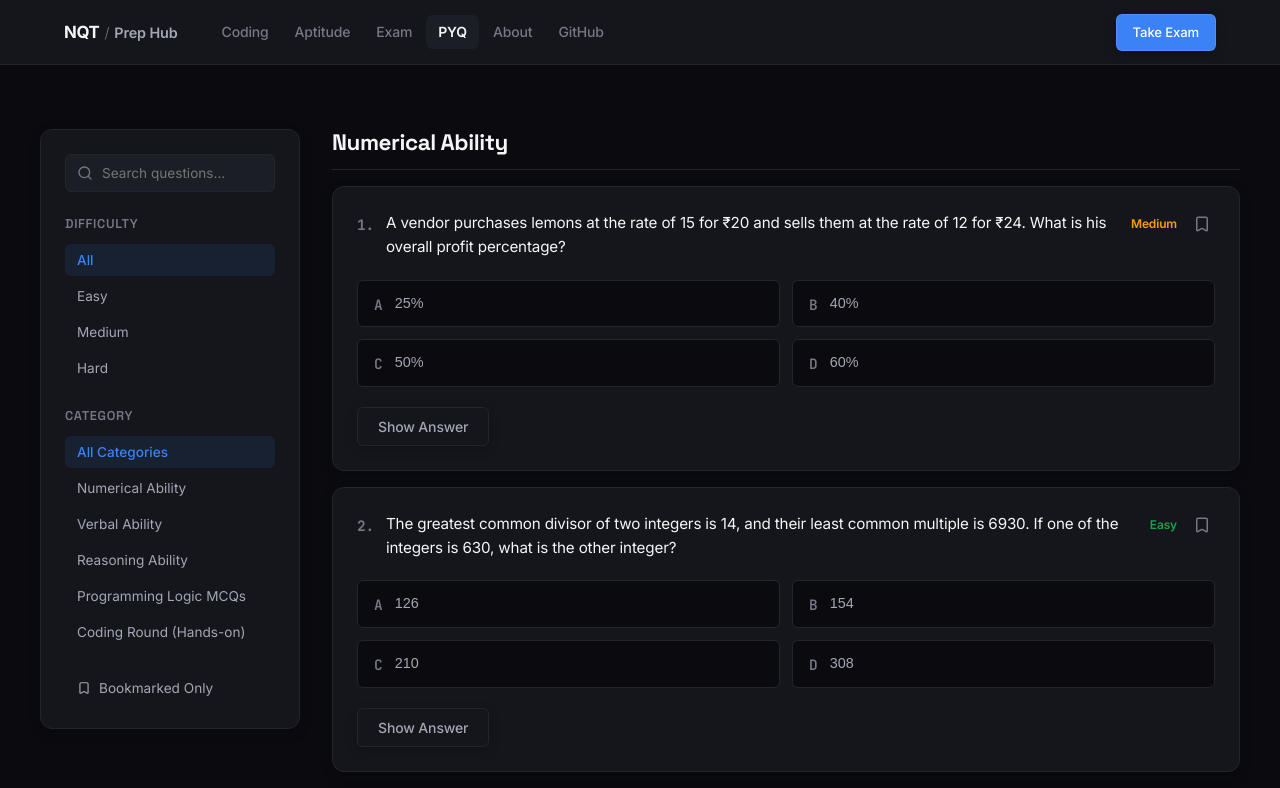
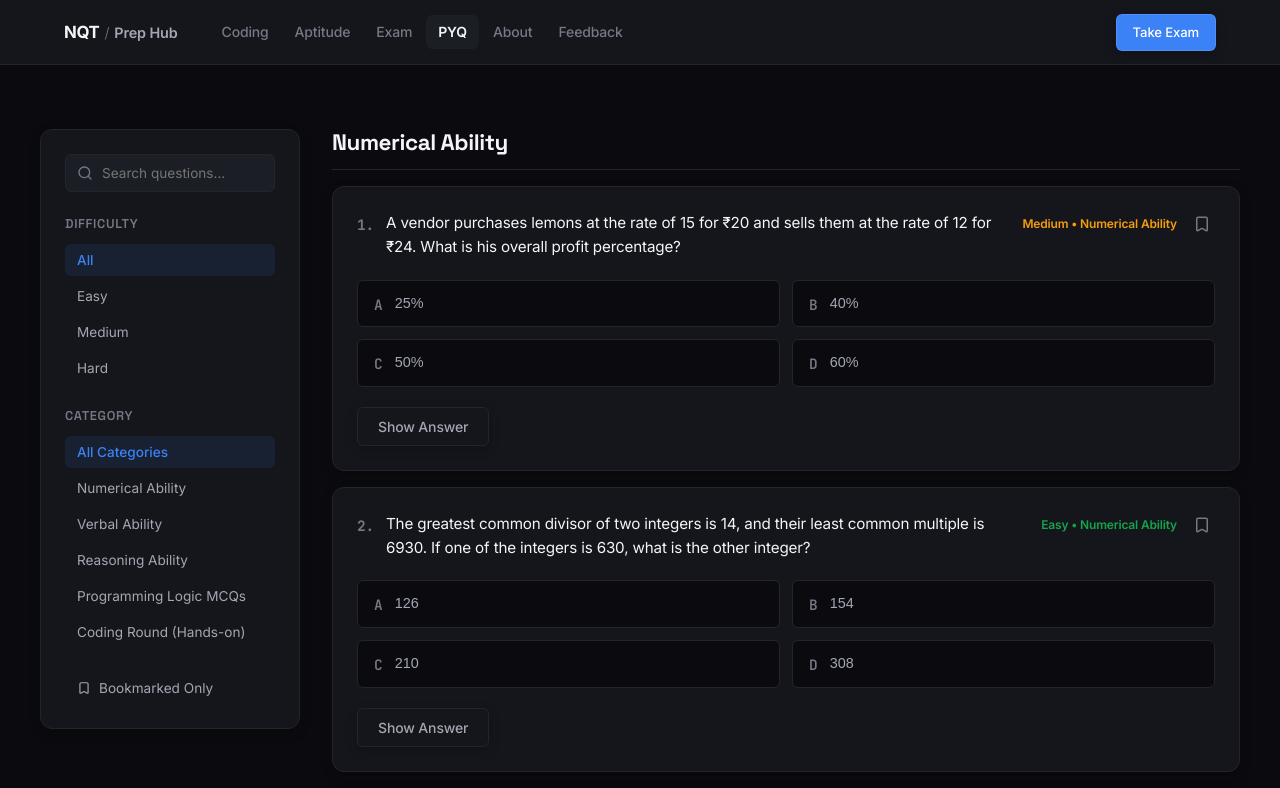
Before and after one commit to AkashSundaramoorthi/tcsnqtprep, a Next.js app: page /pyq in a window 1280 px wide. Shown: the top 788 px of the page. Built offline with nearby package versions, Linux system fonts and the light colour scheme.

Commit message:
UI Polish: Refine copy, remove github links, add categories to PYQ cards, and restore feedback page

```diff
--- a/src/app/feedback/feedback.module.css
+++ b/src/app/feedback/feedback.module.css
@@ -195,8 +195,7 @@
 }
 
 .successIcon {
-  font-size: 3rem;
-  margin-bottom: 16px;
+  margin: 0 auto 16px;
   display: block;
 }
 
--- a/src/app/page.tsx
+++ b/src/app/page.tsx
@@ -50,7 +50,7 @@ export default function HomePage() {
           <div className={`${styles.heroLeft} fade-up`}>
             <h1 className={styles.heroTitle}>Everything You Need to Crack TCS NQT</h1>
             <p className={styles.heroSub}>
-              Master Numerical Aptitude, Logical Reasoning, Verbal Ability, Coding, Mock Tests, Interview Preparation, Formula Sheets, and Study Roadmaps — all in one place.
+              Practice TCS NQT aptitude, coding, mock tests, previous year questions, downloadable formula sheets, and preparation resources—all in one place.
             </p>
             <div className={styles.heroCtas}>
               <Link href="/coding" className="btn btn-primary">
--- a/src/app/pyq/PYQClient.tsx
+++ b/src/app/pyq/PYQClient.tsx
@@ -52,9 +52,9 @@ function saveBookmarksToStorage(bookmarks: Record<string, boolean>) {
 const SECTIONS = rawData as Section[];
 
 function MCQCard({
-  item, idx, sectionIdx, revealed, onToggle, bookmarks, onBookmark,
+  item, idx, sectionIdx, sectionName, revealed, onToggle, bookmarks, onBookmark,
 }: {
-  item: MCQQuestion; idx: number; sectionIdx: number;
+  item: MCQQuestion; idx: number; sectionIdx: number; sectionName: string;
   revealed: Record<string, boolean>; onToggle: (key: string) => void;
   bookmarks: Record<string, boolean>; onBookmark: (key: string) => void;
 }) {
@@ -73,7 +73,7 @@ function MCQCard({
           <p className={styles.qText}>{item.q}</p>
         </div>
         <div className={styles.qHeaderRight}>
-          <span className={styles.diffBadge} style={{ color: diffColor }}>{item.difficulty}</span>
+          <span className={styles.diffBadge} style={{ color: diffColor }}>{item.difficulty} • {sectionName}</span>
           <button className={styles.bookmarkBtn} onClick={() => onBookmark(key)}>
             <Bookmark size={18} fill={isBookmarked ? "var(--text)" : "none"} color={isBookmarked ? "var(--text)" : "var(--text-3)"} />
           </button>
@@ -122,9 +122,9 @@ function MCQCard({
 }
 
 function CodingCard({
-  item, idx, sectionIdx, revealed, onToggle, bookmarks, onBookmark,
+  item, idx, sectionIdx, sectionName, revealed, onToggle, bookmarks, onBookmark,
 }: {
-  item: CodingQuestion; idx: number; sectionIdx: number;
+  item: CodingQuestion; idx: number; sectionIdx: number; sectionName: string;
   revealed: Record<string, boolean>; onToggle: (key: string) => void;
   bookmarks: Record<string, boolean>; onBookmark: (key: string) => void;
 }) {
@@ -141,7 +141,7 @@ function CodingCard({
           <pre className={`${styles.qText} ${styles.qPre}`}>{item.q}</pre>
         </div>
         <div className={styles.qHeaderRight}>
-          <span className={styles.diffBadge} style={{ color: diffColor }}>{item.difficulty}</span>
+          <span className={styles.diffBadge} style={{ color: diffColor }}>{item.difficulty} • {sectionName}</span>
           <button className={styles.bookmarkBtn} onClick={() => onBookmark(key)}>
             <Bookmark size={18} fill={isBookmarked ? "var(--text)" : "none"} color={isBookmarked ? "var(--text)" : "var(--text-3)"} />
           </button>
@@ -281,9 +281,9 @@ export default function PYQClient() {
                <div className={styles.qList}>
                  {section.filteredQs.map(({ q: item, qIdx: idx }) =>
                    isMCQ(item) ? (
-                     <MCQCard key={idx} item={item} idx={idx} sectionIdx={section.realIdx} revealed={revealed} onToggle={toggleReveal} bookmarks={bookmarks} onBookmark={toggleBookmark} />
+                     <MCQCard key={idx} item={item} idx={idx} sectionIdx={section.realIdx} sectionName={section.section} revealed={revealed} onToggle={toggleReveal} bookmarks={bookmarks} onBookmark={toggleBookmark} />
                    ) : (
-                     <CodingCard key={idx} item={item as CodingQuestion} idx={idx} sectionIdx={section.realIdx} revealed={revealed} onToggle={toggleReveal} bookmarks={bookmarks} onBookmark={toggleBookmark} />
+                     <CodingCard key={idx} item={item as CodingQuestion} idx={idx} sectionIdx={section.realIdx} sectionName={section.section} revealed={revealed} onToggle={toggleReveal} bookmarks={bookmarks} onBookmark={toggleBookmark} />
                    )
                  )}
                </div>
--- a/src/components/ContactForm.tsx
+++ b/src/components/ContactForm.tsx
@@ -76,7 +76,7 @@ export default function ContactForm() {
             required
             rows={4}
             className="w-full px-4 py-2 border rounded-md focus:ring-2 focus:ring-blue-500 focus:outline-none resize-none"
-            placeholder="How can we help?"
+            placeholder="How can I help?"
           ></textarea>
         </div>
 
--- a/src/components/Footer.tsx
+++ b/src/components/Footer.tsx
@@ -31,9 +31,6 @@ export default function Footer() {
             <a href="https://www.tcs.com/tcs-ion/tcs-ion-career-agility" target="_blank" rel="noopener noreferrer">
               TCS iON Portal
             </a>
-            <a href="https://github.com/AkashSundaramoorthi" target="_blank" rel="noopener noreferrer">
-              GitHub
-            </a>
           </div>
         </div>
       </div>
--- a/src/components/Navbar.tsx
+++ b/src/components/Navbar.tsx
@@ -10,7 +10,7 @@ const NAV_LINKS = [
   { href: "/exam", label: "Exam" },
   { href: "/pyq", label: "PYQ" },
   { href: "/about", label: "About" },
-  { href: "https://github.com/AkashSundaramoorthi/tcs-nqt", label: "GitHub" },
+  { href: "/feedback", label: "Feedback" },
 ];
 
 export default function Navbar() {
```
Also changed, not shown: src/app/feedback/FeedbackClient.tsx (+6 -8 lines).
